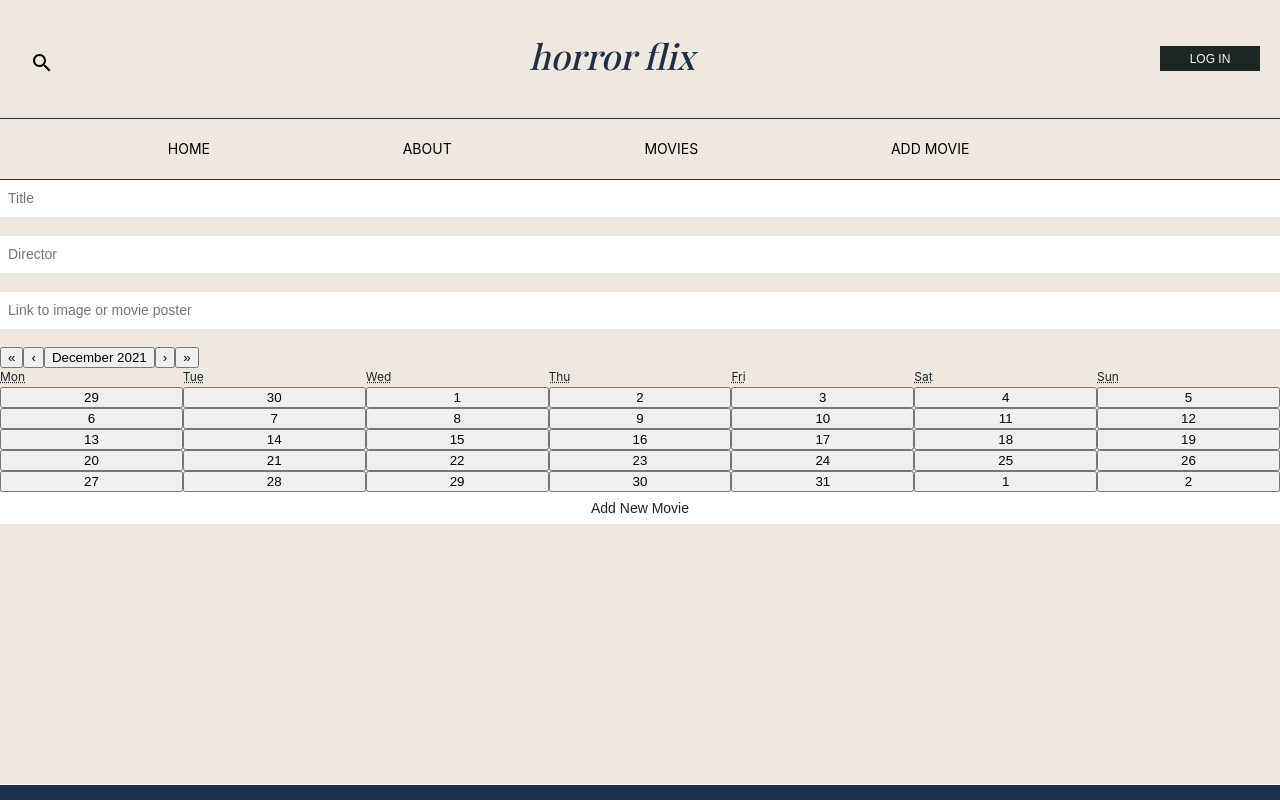
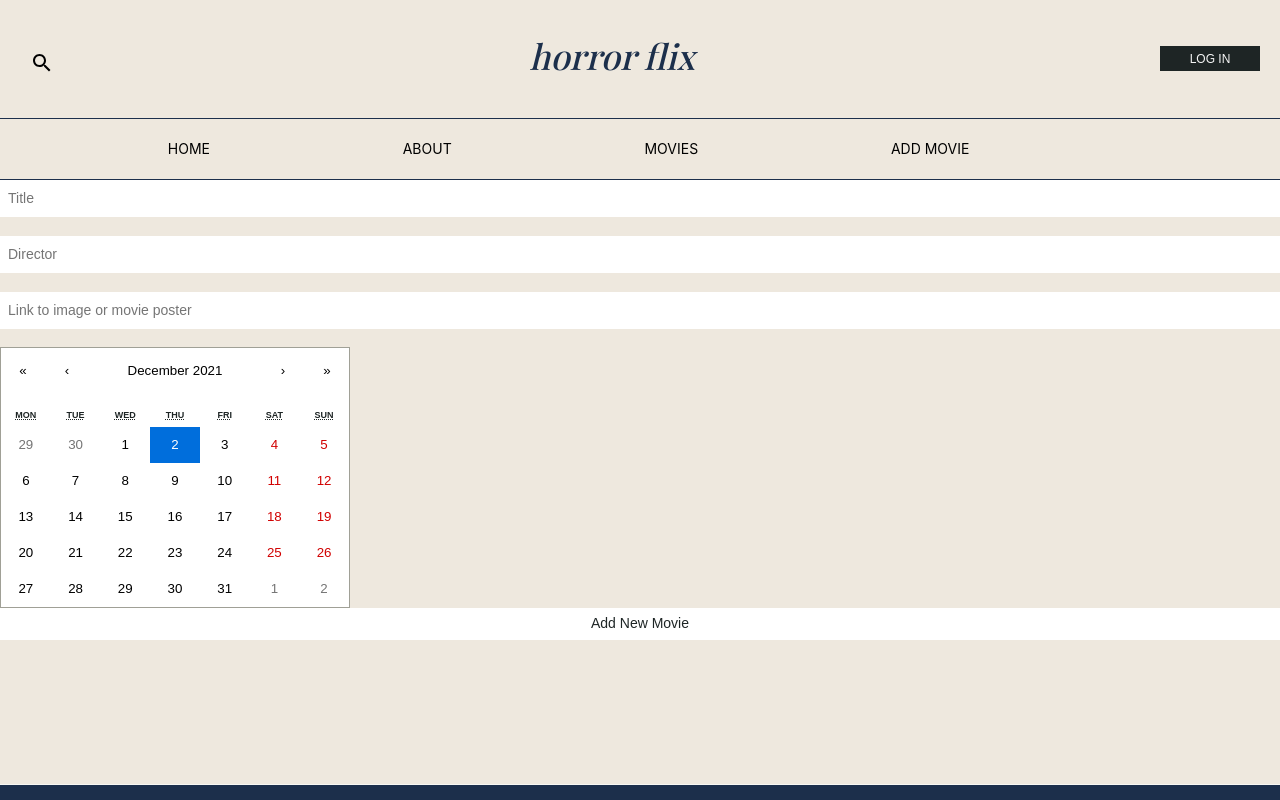
Before and after one commit to JLPinthecity/horror-movies-frontend, a React (Create React App) app: page /horror_movies/new in a window 1280 px wide. Shown: the top 800 px of the page. Built offline with nearby package versions, Linux system fonts and the light colour scheme; no server answers; a web font is replaced by a local one.

Commit message:
import react calendar css to the new movie form

```diff
--- a/src/components/NewMovieForm.js
+++ b/src/components/NewMovieForm.js
@@ -4,6 +4,7 @@ import { updateNewMovieForm } from '../actions/newMovieForm';
 import { postNewMovie } from '../actions/newMovieForm';
 import { updateDate } from '../actions/date';
 import Calendar from 'react-calendar';
+import 'react-calendar/dist/Calendar.css'
 
 const NewTripForm = (props) => {
 
@@ -29,6 +30,7 @@ const NewTripForm = (props) => {
     return (
 
         <form onSubmit={handleSubmit}>
+
             <input name="title" placeholder="Title" value={title} onChange={handleChange}/>
             <br/>
             <input name="director" placeholder="Director" value={director} onChange={handleChange}/>
@@ -36,7 +38,7 @@ const NewTripForm = (props) => {
             <input name="poster" placeholder="Link to image or movie poster" value={poster} onChange={handleChange}/>
             <br/>
 
-            <Calendar onChange={handleDateChange} value={props.date}/>
+            <Calendar className="react-calendar" onChange={handleDateChange} value={props.date}/>
 
             <input type="submit" value="Add New Movie"/>
 
```
